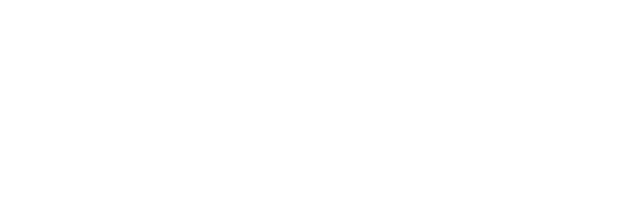
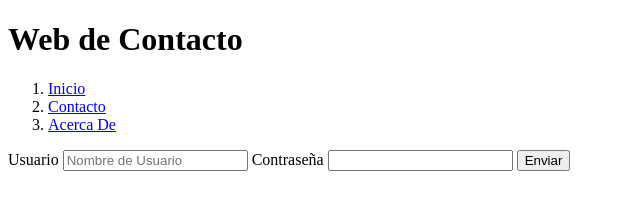
Before and after one commit to AnaliaCasali/IntroHTML, a plain HTML site: page contacto.html in a window 1280 px wide. Shown: the whole page, without its empty margins (0-640 px from the left). Drawn offline with Linux system fonts and the light colour scheme.

Commit message:
Segundo commit

```diff
--- a/contacto.html
+++ b/contacto.html
@@ -6,6 +6,29 @@
     <title>Contacto</title>
 </head>
 <body>
+    <header>
+        <h1>
+            Web de Contacto
+        </h1>
+        <nav>
+                <ol id="lista">
+                    <li><a href="index.html">Inicio</a></li>
+                    <li><a href="contact.html">Contacto</a></li>
+                    <li><a href="acercaDe.html">Acerca De</a></li>
+                </ol>
+        </nav>
+    </header>
+    <main>
+        <section> <!-- metodos: GET / POST   --->
+            <form action="index.html" method="GET">
+                <label>Usuario</label>
+                <input type="text" name="txtNombre" required placeholder="Nombre de Usuario">
+                <label>Contraseña</label>
+                <input type="password" name="txtContraseña" required>
+                <input type="submit" name="btnEnviar" value="Enviar">
 
+            </form>
+        </section>
+    </main>
 </body>
 </html>
```
